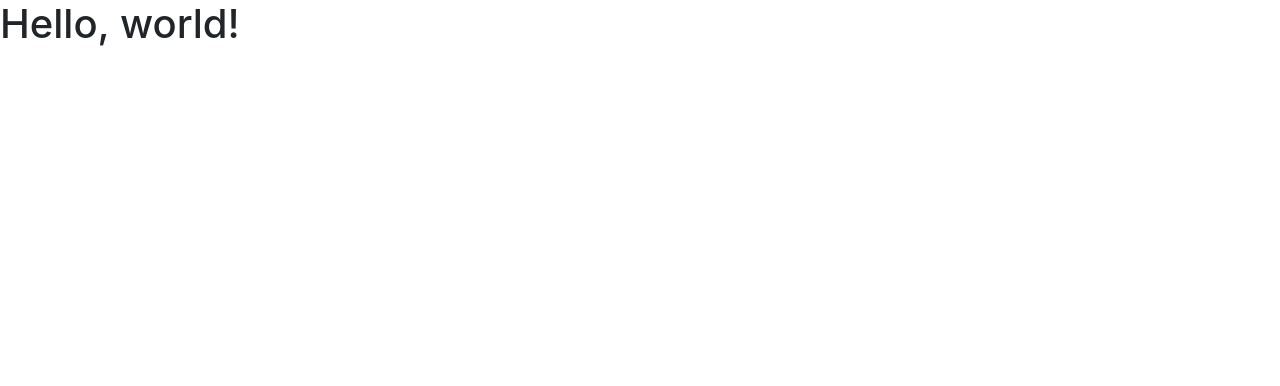
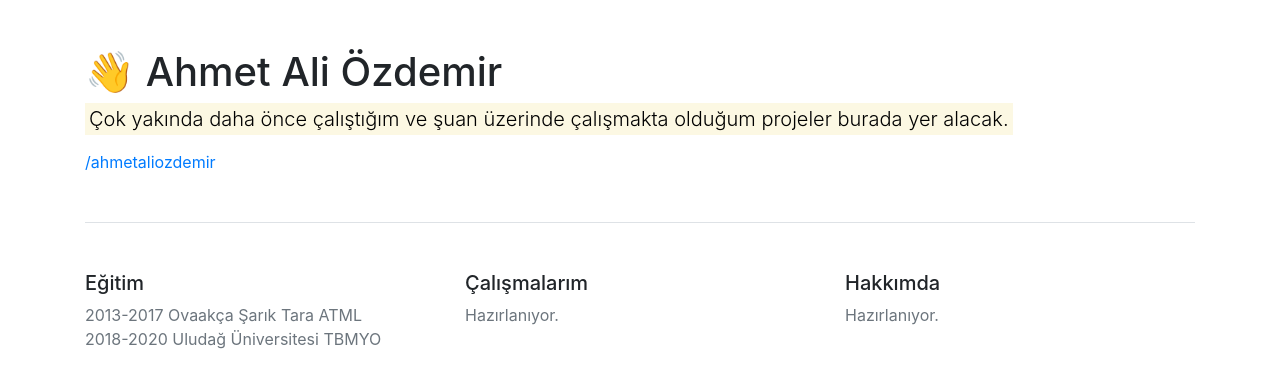
Before and after one commit to ahmetaliozdemir/ahmetaliozdemir.github.io, a plain HTML site: page index.html in a window 1280 px wide. Drawn offline with nearby package versions, Linux system fonts and the light colour scheme.

Commit message:
index update

```diff
--- a/index.html
+++ b/index.html
@@ -11,7 +11,41 @@
     <title>Hello, world!</title>
   </head>
   <body>
-    <h1>Hello, world!</h1>
+   <main role="main" class="flex-shrink-0">
+  <div class="container">
+    <h1 class="mt-5">👋 Ahmet Ali Özdemir</h1>
+
+    <p class="lead"><mark>Çok yakında daha önce çalıştığım ve şuan üzerinde çalışmakta olduğum projeler burada yer alacak.</mark></p>
+    <p>
+    <a href="https://github.com/ahmetaliozdemir">/ahmetaliozdemir</a></p>
+  </div>
+</main>
+<div class="container">
+  <footer class="pt-4 my-md-5 pt-md-5 border-top">
+    <div class="row">
+      <div class="col-6 col-md">
+        <h5>Eğitim</h5>
+        <ul class="list-unstyled text-small">
+          <li><a class="text-muted" href="#">2013-2017 Ovaakça Şarık Tara ATML</a></li>
+          <li><a class="text-muted" href="#">2018-2020 Uludağ Üniversitesi TBMYO</a></li>
+        </ul>
+      </div>
+      <div class="col-6 col-md">
+        <h5>Çalışmalarım</h5>
+        <ul class="list-unstyled text-small">
+          <li><a class="text-muted" href="#">Hazırlanıyor.</a></li>
+        </ul>
+      </div>
+      <div class="col-6 col-md">
+        <h5>Hakkımda</h5>
+        <ul class="list-unstyled text-small">
+          <li><a class="text-muted" href="#">Hazırlanıyor.</a></li>
+        </ul>
+      </div>
+    </div>
+  </footer>
+</div>
+
 
     <!-- Optional JavaScript -->
     <!-- jQuery first, then Popper.js, then Bootstrap JS -->
```
